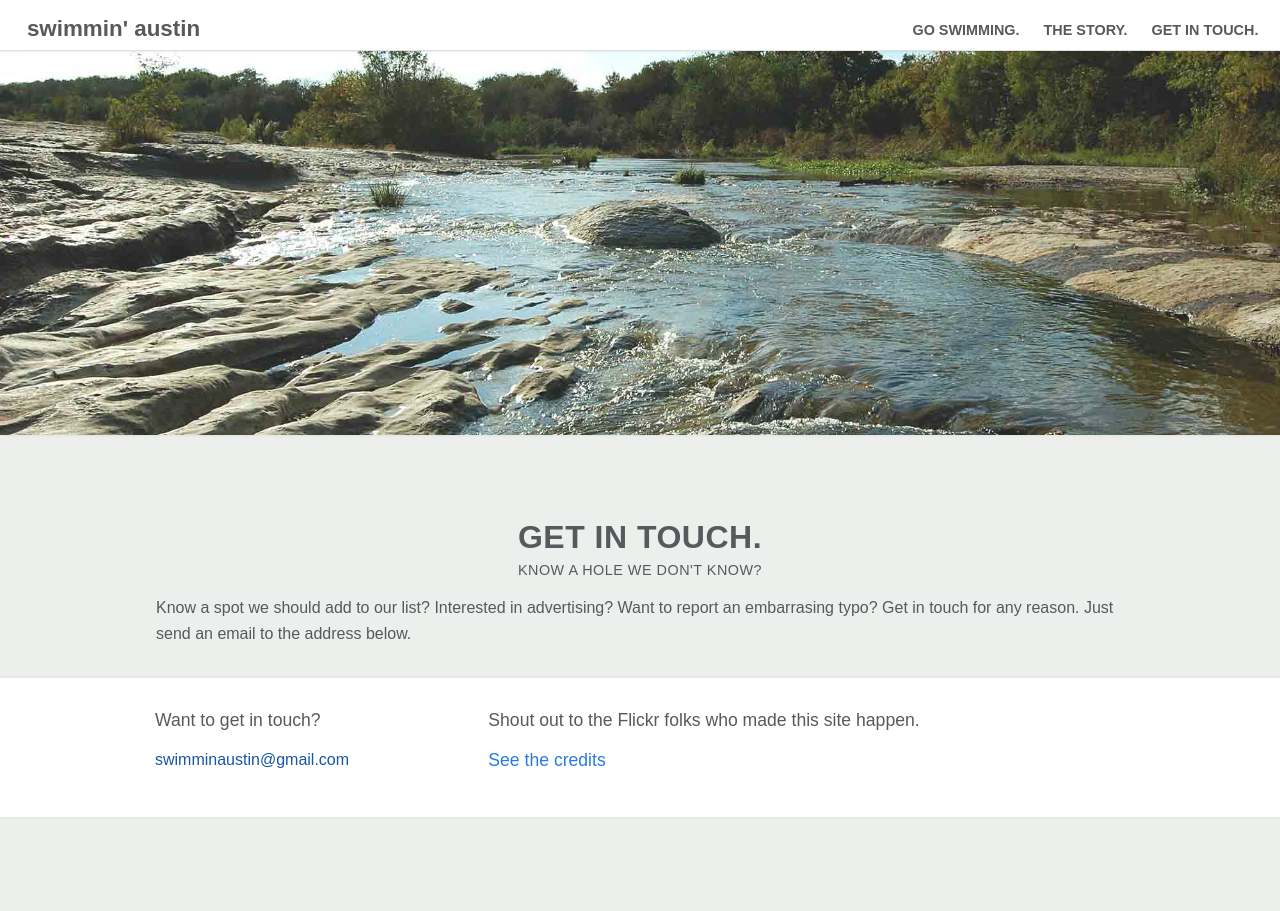
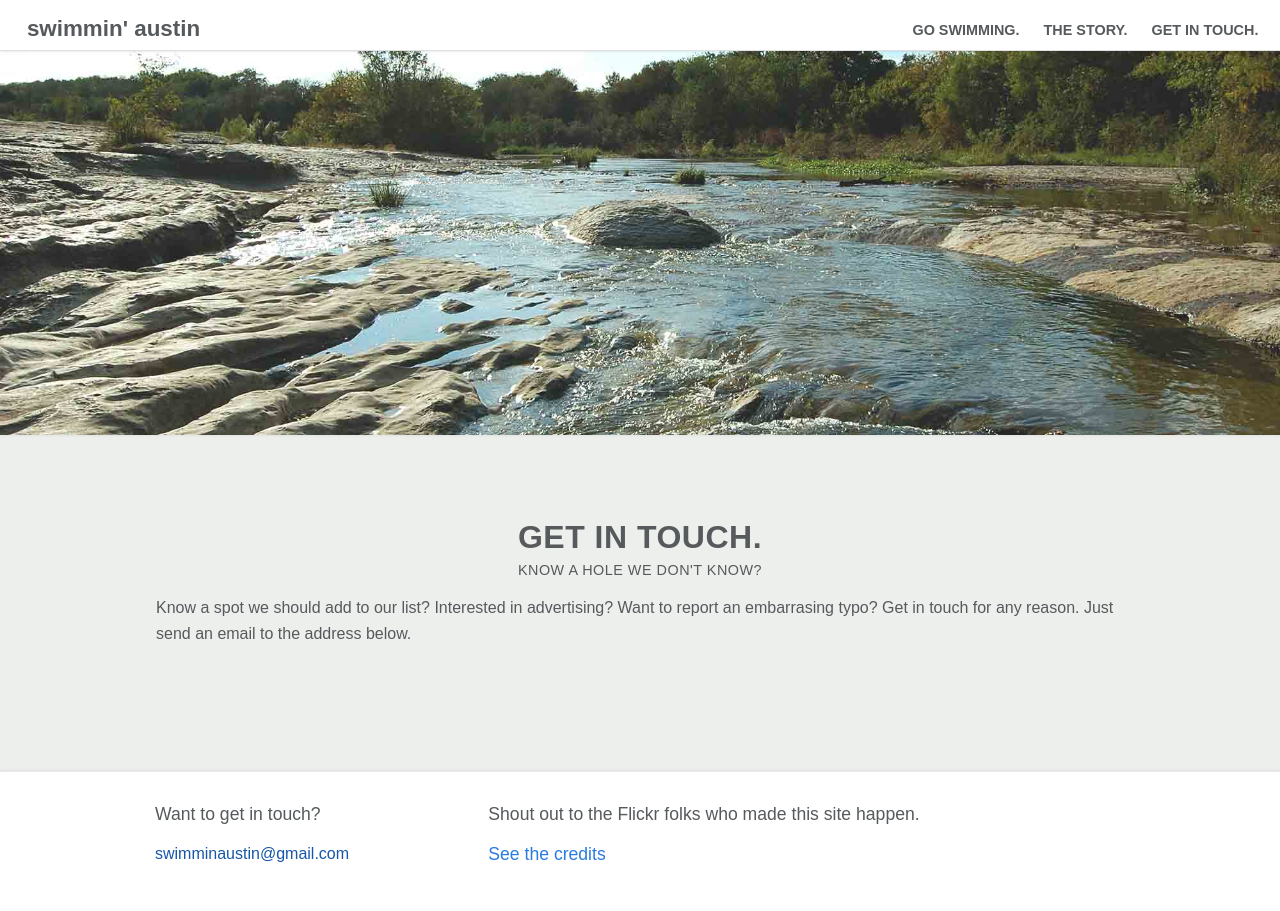
Before and after one commit to stephskaggs/swimnaustin, a Jekyll site: the page built from contact.md, in a window 1280 px wide. Built offline with Jekyll 4.4.1, drawn with Linux system fonts in a browser that asks for light colours; nearby versions of some CDN libraries.

```diff
--- a/_layouts/page.html
+++ b/_layouts/page.html
@@ -15,7 +15,7 @@
 
 <div class=row>
 
-  <div class="swim-holes-home column small-12" id="story">
+  <div class="swim-holes-pages column small-12" id="story">
 
 
       <h2 class="hole-heading">{{page.title}}</h2>
--- a/_sass/_layout.scss
+++ b/_sass/_layout.scss
@@ -310,6 +310,7 @@
 
 .swim-holes-home {
     margin-top: 2em;
+    margin-bottom: 4em;
     // border: purple solid;
     width: 100%;
     margin-left: 0;
@@ -545,7 +546,7 @@ html, body {
 //     }
 // }
 
-// pages content
+// other pages content
 
 .section-image {
     margin: 0;
@@ -562,3 +563,17 @@ html, body {
         margin-bottom: 4em;
     }
 }
+
+
+
+.swim-holes-pages {
+    margin-top: 2em;
+    margin-bottom: 4em;
+    // border: purple solid;
+    width: 100%;
+    margin-left: 0;
+    margin-right: 0;
+    max-width: initial;
+    padding: 1em;
+    min-height: 15em;
+}
```
Also changed, not shown: _includes/page_header.html (deleted, +0 -28 lines), css/style.css (deleted).
